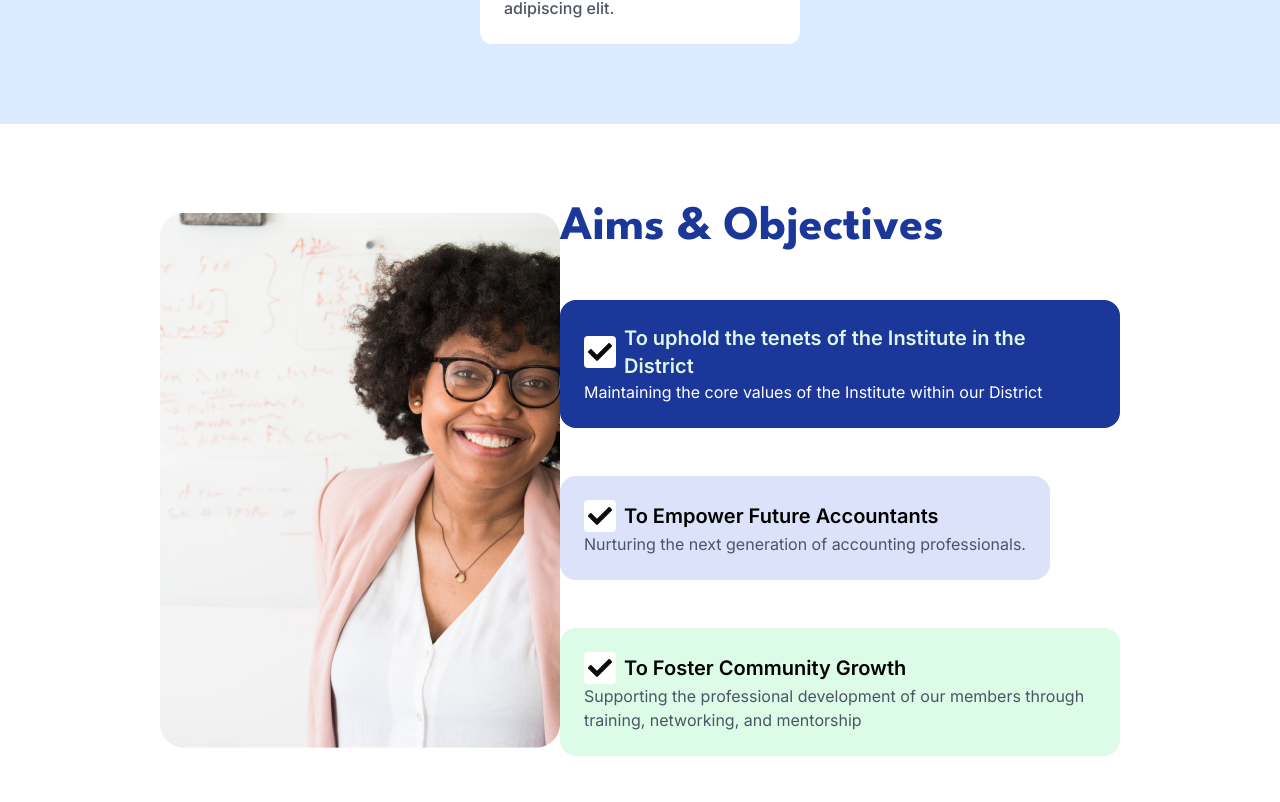
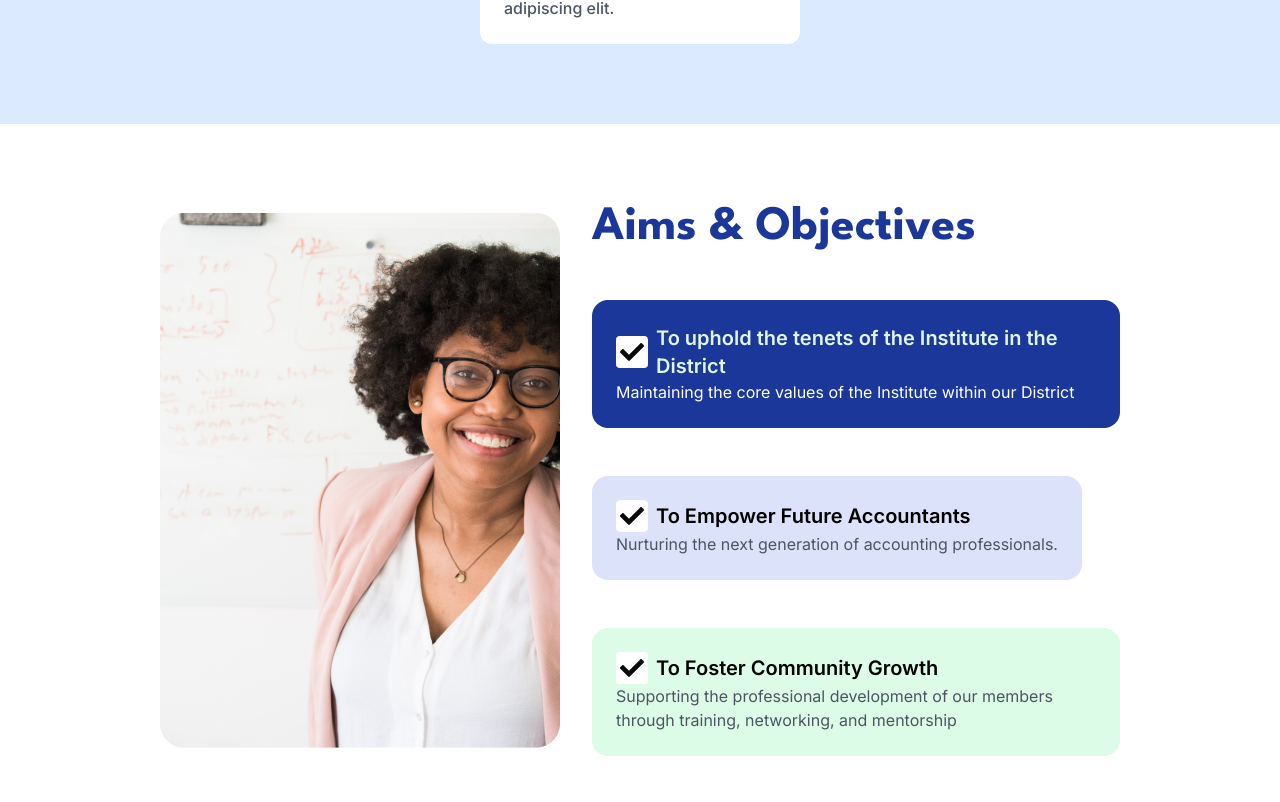
Before and after one commit to Edema-wxd/ican-frontend, a Next.js app: page /about-us in a window 1280 px wide. Shown: the part 1878-2680 px from the top of the page. Built offline with nearby package versions, Linux system fonts and the light colour scheme; a web font is replaced by a local one.

Commit message:
Update Aims.jsx

```diff
--- a/src/components/Aims.jsx
+++ b/src/components/Aims.jsx
@@ -5,7 +5,7 @@ import { FaCheck } from "react-icons/fa";
 function Aims() {
   // Aims tags and info
   return (
-    <div className="flex flex-row lg:px-40 md:p-20 p-4 w-full justify-between items-center ">
+    <div className="flex flex-row lg:px-40 md:p-20 p-4 gap-8 w-full justify-between items-center ">
       <Image
         width={462}
         height={694}
```
